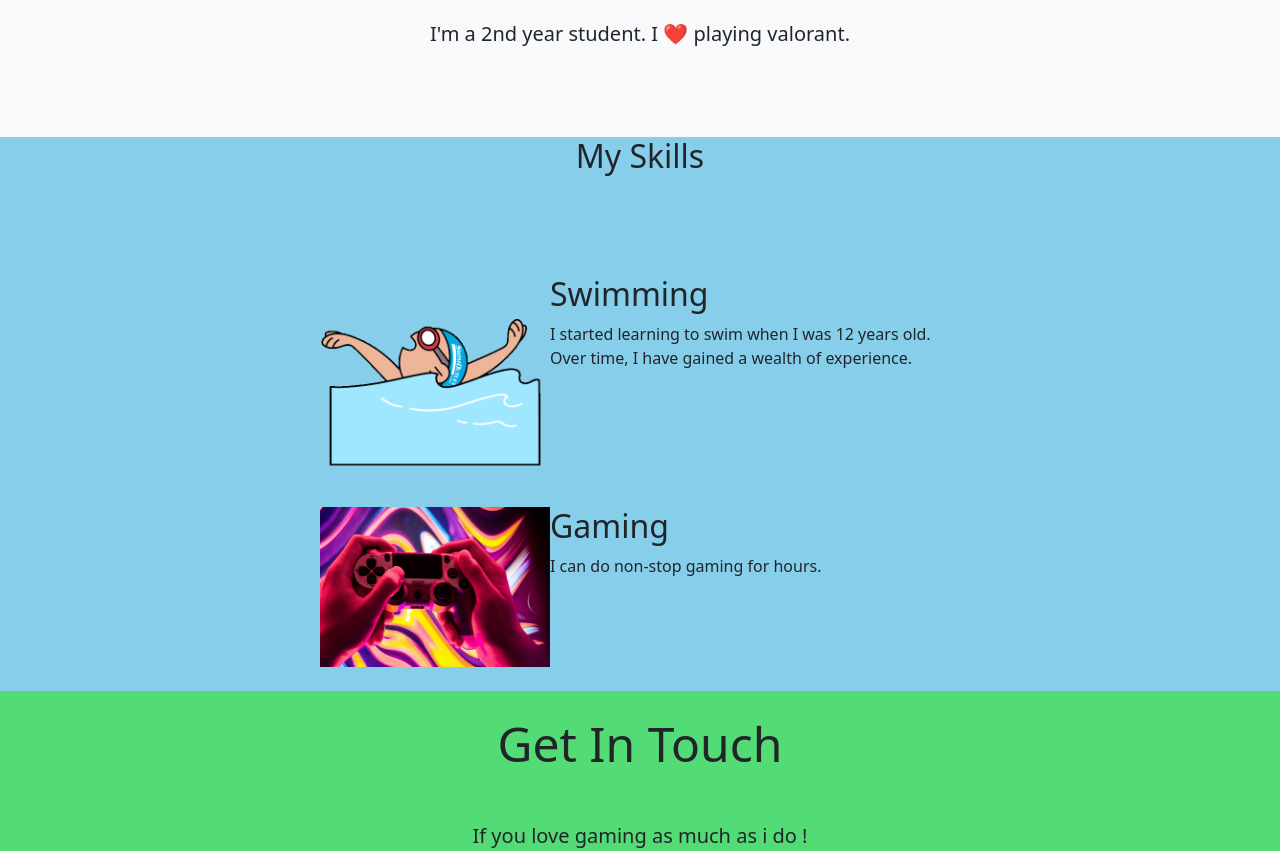
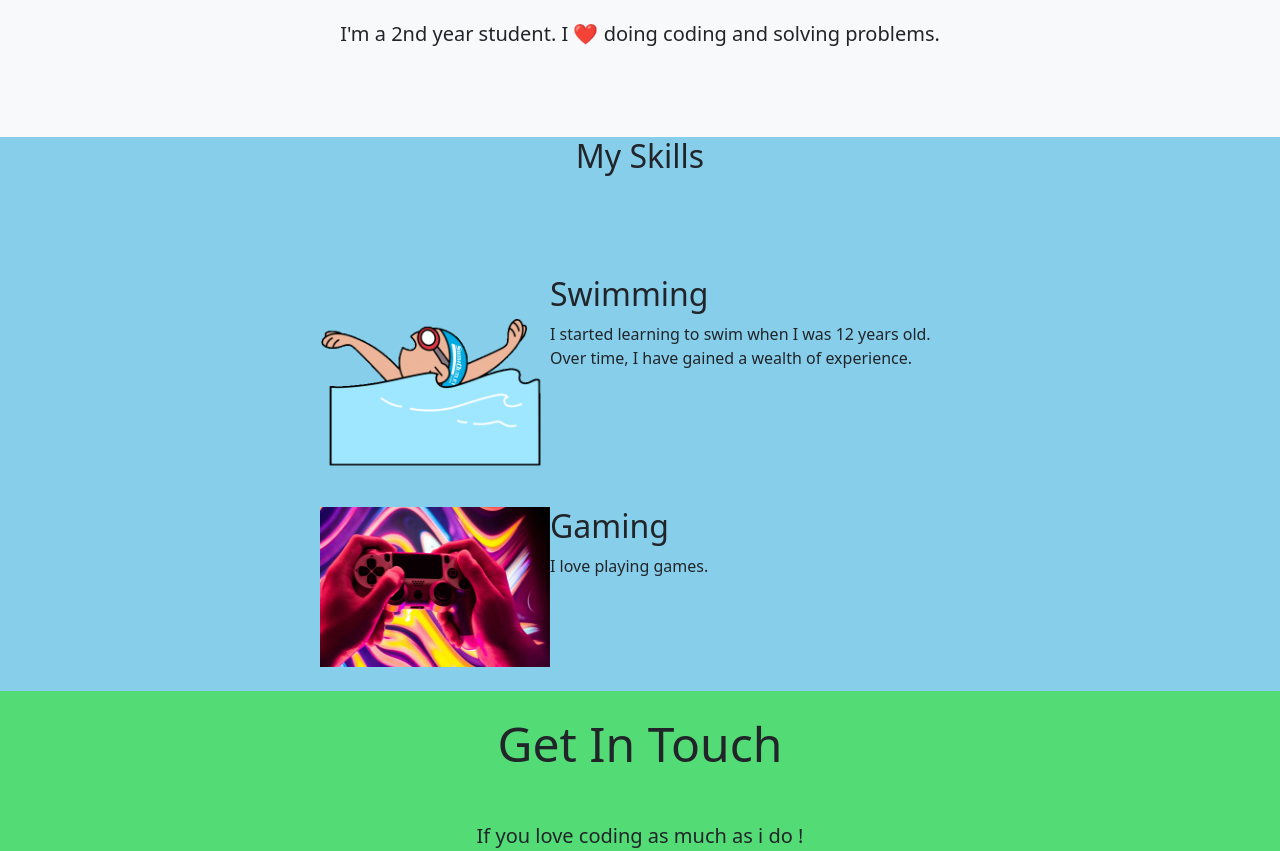
Before and after one commit to GauravDevelops/portfolio-, a plain HTML site: page index.html in a window 1280 px wide. Shown: the part 581-1432 px from the top of the page. Drawn offline with nearby package versions, Linux system fonts and the light colour scheme.

Commit message:
index.html

```diff
--- a/index.html
+++ b/index.html
@@ -22,7 +22,7 @@
           <img class="profile-img mt-3 " src="./profile.jpg" >
           <h1 class="text-body-emphasis pt-4">Hello.</h1>
           <p class="col-lg-8 mx-auto lead mt-4 pb-4">
-            I'm a 2nd year student. I ❤️ playing valorant.
+            I'm a 2nd year student. I ❤️ doing coding and solving problems.
           </p>
         </div>
       </div>
@@ -52,7 +52,7 @@
     <div class="gamingtext">
       <h2>Gaming</h2>
       <p>
-        I can do non-stop gaming for hours.
+        I love playing games.
       </p>
    </div>
   </div>
@@ -63,7 +63,7 @@
   <div class="contact px-4 py-4 my-0 text-center ">
     <h2 class="display-5  text-body ">Get In Touch</h2>
     <div class="col-lg-6 mx-auto">
-      <p class="lead mt-5 mb-5">If you love gaming as much as i do !</p>
+      <p class="lead mt-5 mb-5">If you love coding as much as i do !</p>
       <div class="d-grid gap-2 d-sm-flex justify-content-sm-center">
         <button type="button" class="btn btn-info btn-lg px-4 gap-3">CONTACT ME</button>
       </div>
```
